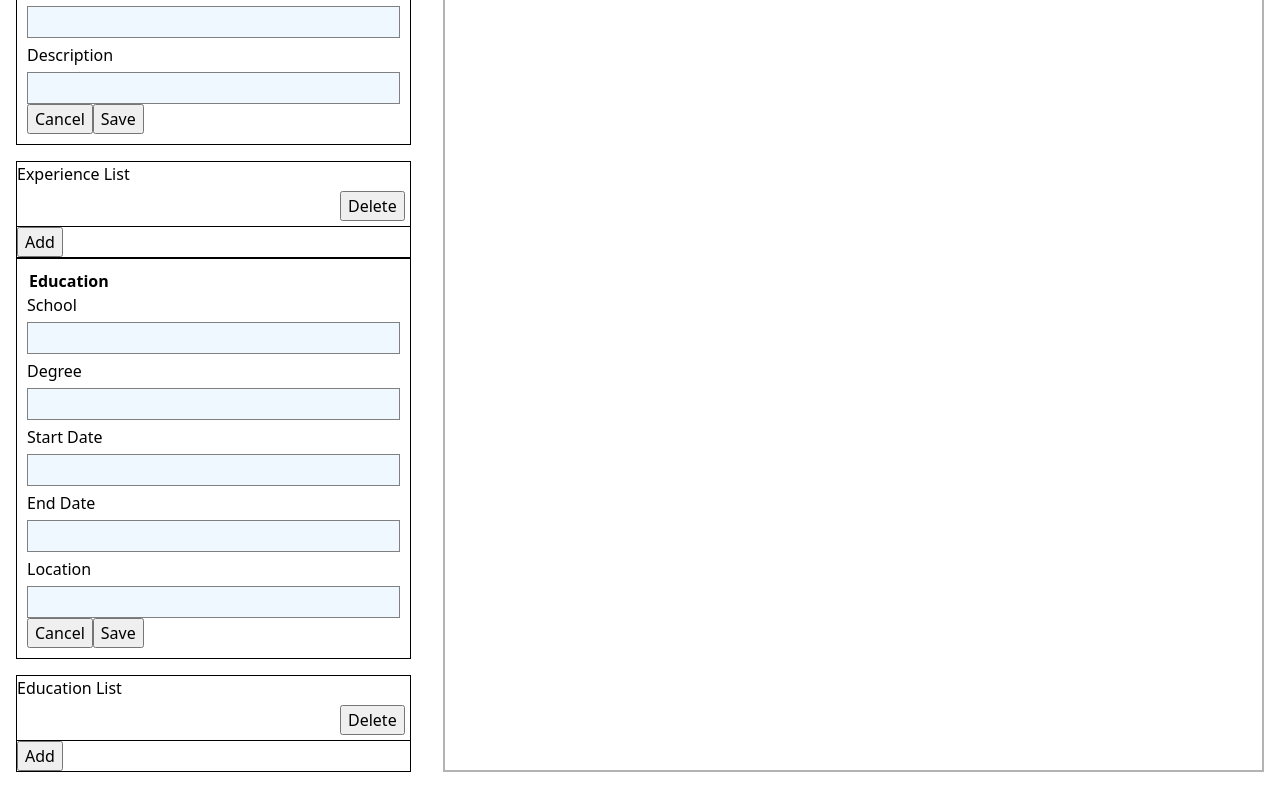
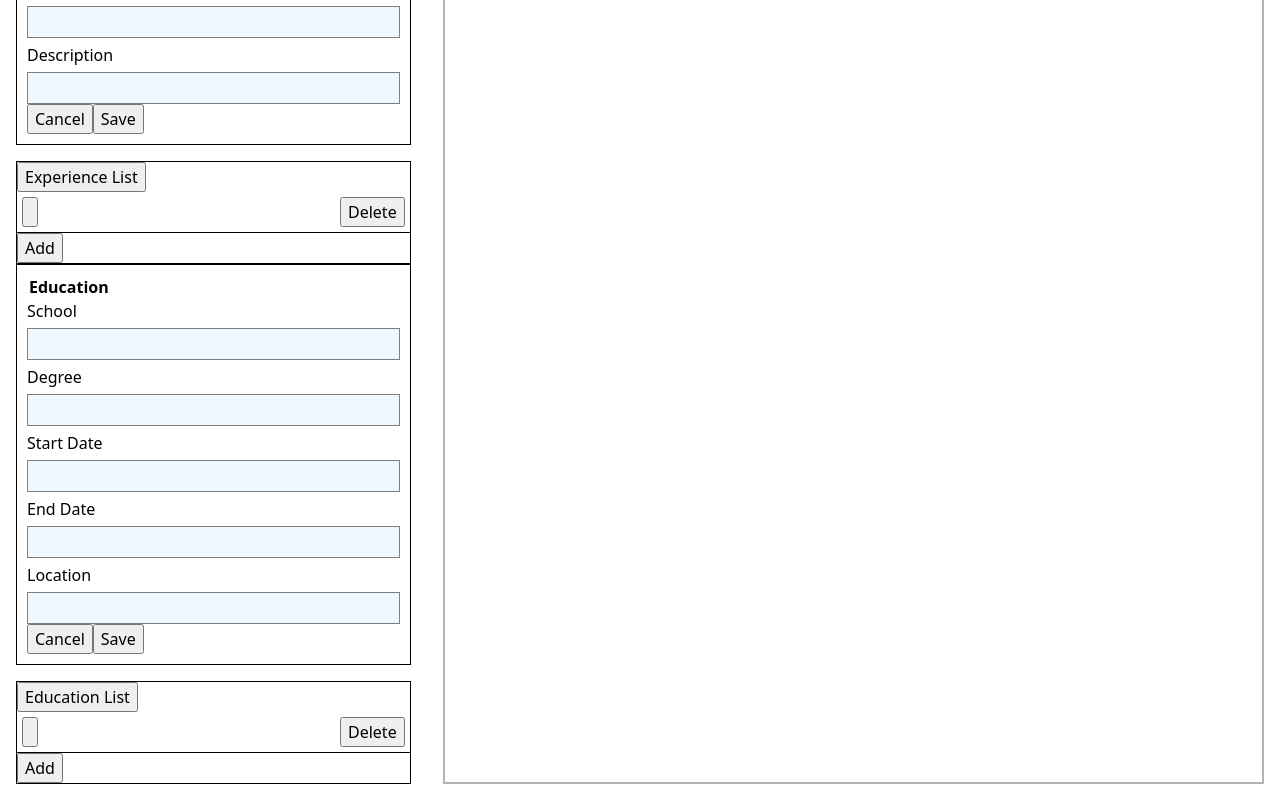
Before and after one commit to CopyypoC/odin-cv-application, a React (Vite) app: page / in a window 1280 px wide. Shown: the part 707-1507 px from the top of the page. Built offline with nearby package versions, Linux system fonts and the light colour scheme.

Commit message:
feat: add list button classes

```diff
--- a/src/components/EducationList.jsx
+++ b/src/components/EducationList.jsx
@@ -2,17 +2,25 @@ export function EducationList({ educationData }) {
   const educationItems = educationData.map((item) => {
     return (
       <li key={item.id} className="list-item">
-        <p>{item.school}</p>
-        <button type="button">Delete</button>
+        <button type="button" className="item-name">
+          {item.school}
+        </button>
+        <button type="button" className="item-delete">
+          Delete
+        </button>
       </li>
     );
   });
 
   return (
     <ul className="edu-list">
-      <p>Education List</p>
+      <button type="button" className="list-title">
+        Education List
+      </button>
       {educationItems}
-      <button type="button">Add</button>
+      <button type="button" className="list-add">
+        Add
+      </button>
     </ul>
   );
 }
--- a/src/components/ExperienceList.jsx
+++ b/src/components/ExperienceList.jsx
@@ -2,17 +2,25 @@ export function ExperienceList({ experienceData }) {
   const experienceItems = experienceData.map((item) => {
     return (
       <li key={item.id} className="list-item">
-        <p>{item.company}</p>
-        <button type="button">Delete</button>
+        <button type="button" className="item-name">
+          {item.company}
+        </button>
+        <button type="button" className="item-delete">
+          Delete
+        </button>
       </li>
     );
   });
 
   return (
     <ul className="exp-list">
-      <p>Experience List</p>
+      <button type="button" className="list-title">
+        Experience List
+      </button>
       {experienceItems}
-      <button type="button">Add</button>
+      <button type="button" className="list-add">
+        Add
+      </button>
     </ul>
   );
 }
```
